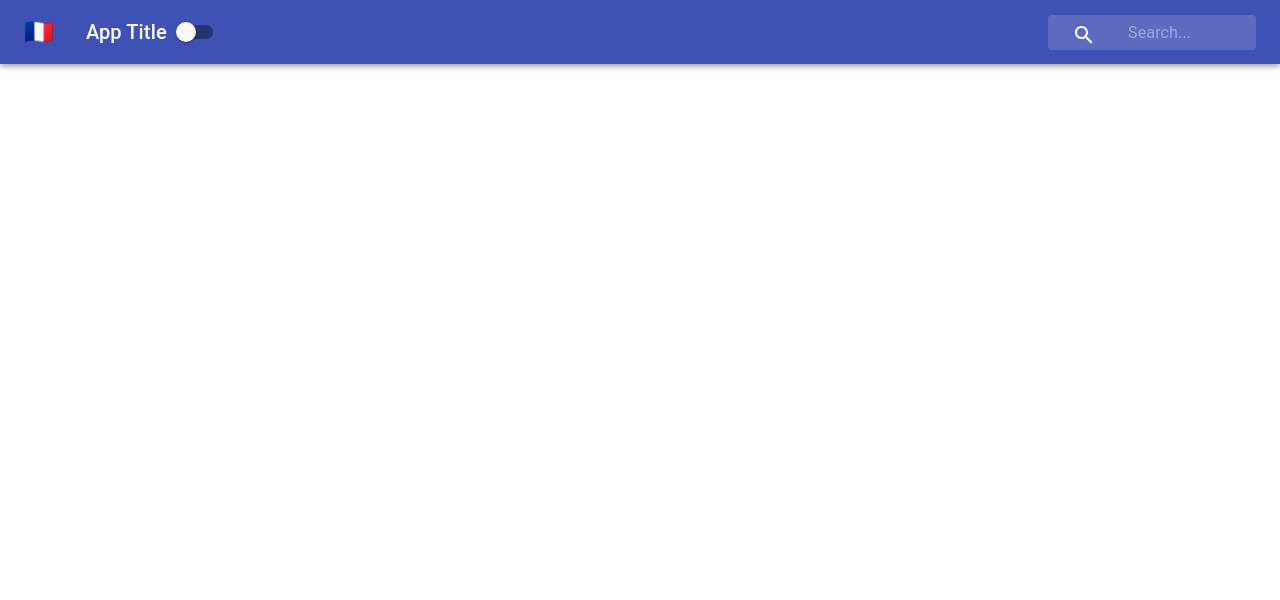
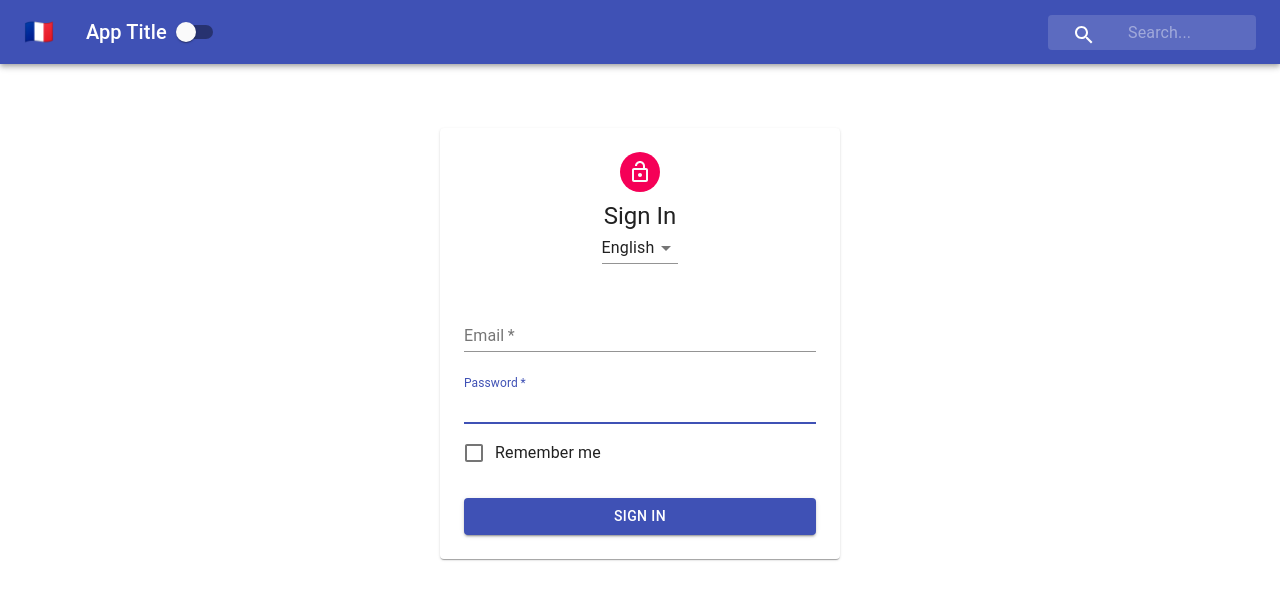
Before and after one commit to pedroeldiablo/context-signup, a React (Create React App) app: page / in a window 1280 px wide. Shown: the top 600 px of the page. Built offline with nearby package versions, Linux system fonts and the light colour scheme.

Commit message:
adds form and FormStyles

```diff
--- a/src/App.js
+++ b/src/App.js
@@ -1,9 +1,13 @@
 import React from 'react';
 import Navbar from './Navbar';
+import Form from './Form';
 
 function App() {
   return (
-   <Navbar />
+      <div>
+        <Navbar />
+        <Form />
+      </div>
   );
 }
 
--- /dev/null
+++ b/src/Form.js
@@ -0,0 +1,56 @@
+import React, { Component } from 'react';
+import { withStyles } from '@material-ui/core/styles';
+import styles from './styles/FormStyles';
+import { Paper, Avatar, Typography, Select, MenuItem, FormControl, InputLabel, Input, FormControlLabel, Checkbox, Button } from '@material-ui/core';
+import LockOutlinedIcon from '@material-ui/icons/LockOpenOutlined';
+
+class Form extends Component {
+    render() {
+        const { classes } = this.props;
+        return (
+            <main className={classes.main}>
+                <Paper className={classes.paper}>
+                    <Avatar className={classes.avatar}>
+                        <LockOutlinedIcon />
+                    </Avatar>
+                    <Typography variant="h5">Sign In</Typography>
+                    <Select value="english">
+                        <MenuItem value="english">English</MenuItem>
+                        <MenuItem value="french">French</MenuItem>
+                        <MenuItem vlaue="spanish">Spanish</MenuItem>
+                    </Select>
+                    <form className={classes.form}>
+                        <FormControl margin="normal" required fullWidth>
+                            <InputLabel htmlFor="email">Email</InputLabel>
+                            <Input id="email" name="email" autoFocus />
+
+                        </FormControl>
+                        <FormControl margin="normal" required fullWidth>
+                            <InputLabel htmlFor="password">Password</InputLabel>
+                            <Input id="password" name="password" autoFocus />
+
+                        </FormControl>
+                        <FormControlLabel
+                        control={<Checkbox color="primary"/>}
+                        label="Remember me"
+                        />
+                        <Button
+                        variant="contained"
+                        type="submit"
+                        fullWidth
+                        color="primary"
+                        className={classes.submit}
+                        >
+                            Sign In
+                        </Button>
+
+
+                    </form>
+                </Paper>
+            </main>
+
+        );
+    }
+}
+
+export default withStyles(styles)(Form);
--- a/src/Navbar.js
+++ b/src/Navbar.js
@@ -1,5 +1,5 @@
 import React, { Component } from 'react';
-import { withStyles } from '@material-ui/core/styles'
+import { withStyles } from '@material-ui/core/styles';
 import { AppBar, Toolbar, IconButton, Typography, Switch, InputBase } from '@material-ui/core';
 import SearchIcon from "@material-ui/icons/Search";
 
--- /dev/null
+++ b/src/styles/FormStyles.js
@@ -0,0 +1,34 @@
+const styles = theme => ({
+    main: {
+        width:"auto",
+        display: "block",
+        marginLeft: theme.spacing.unit * 3,
+        marginRight: theme.spacing.unit * 3,
+        [theme.breakpoints.up("sm")]: {
+            width: 400,
+            marginLeft: "auto",
+            marginRight: "auto",
+
+        }
+    },
+    paper: {
+        marginTop: theme.spacing.unit * 8,
+        display: "flex",
+        flexDirection: "column",
+        alignItems: "center",
+        padding: `${theme.spacing.unit*2}px ${theme.spacing.unit*3}px ${theme.spacing.unit*3}px`
+    },
+    avatar: {
+        margin: theme.spacing.unit,
+        backgroundColor: theme.palette.secondary.main
+    },
+    form: {
+        width: "100%",
+        marginTop: theme.spacing.unit * 3,
+    },
+    submit: {
+        marginTop: theme.spacing.unit * 3
+    }
+});
+
+export default styles;
```
